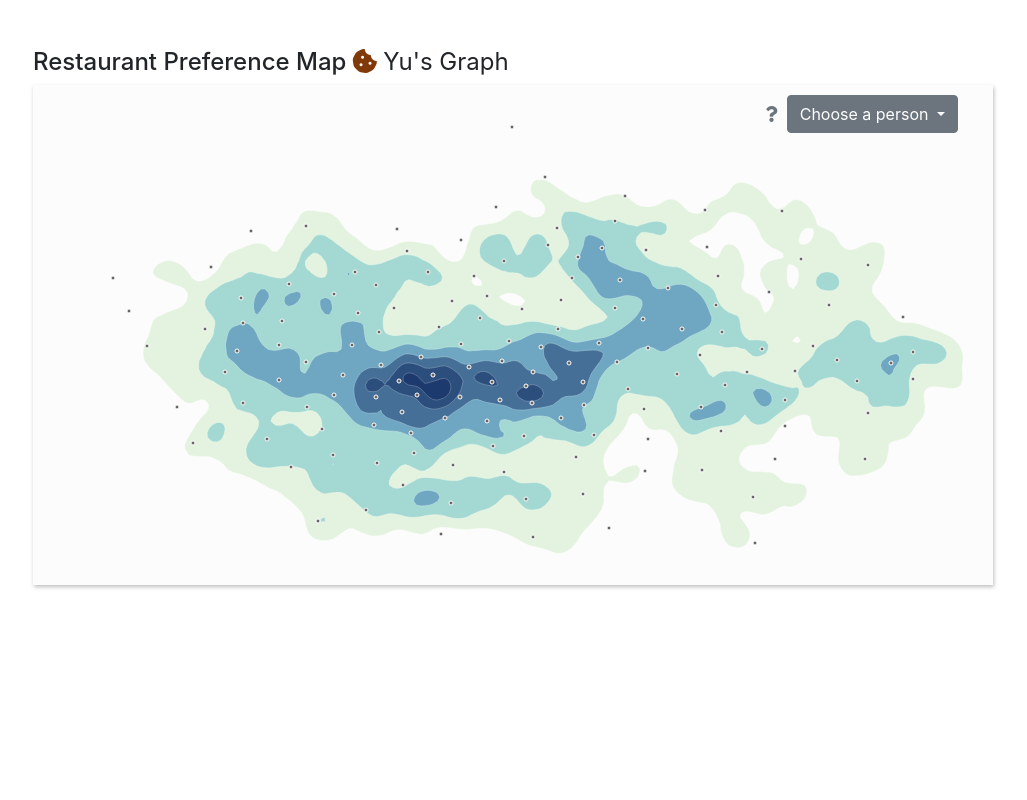
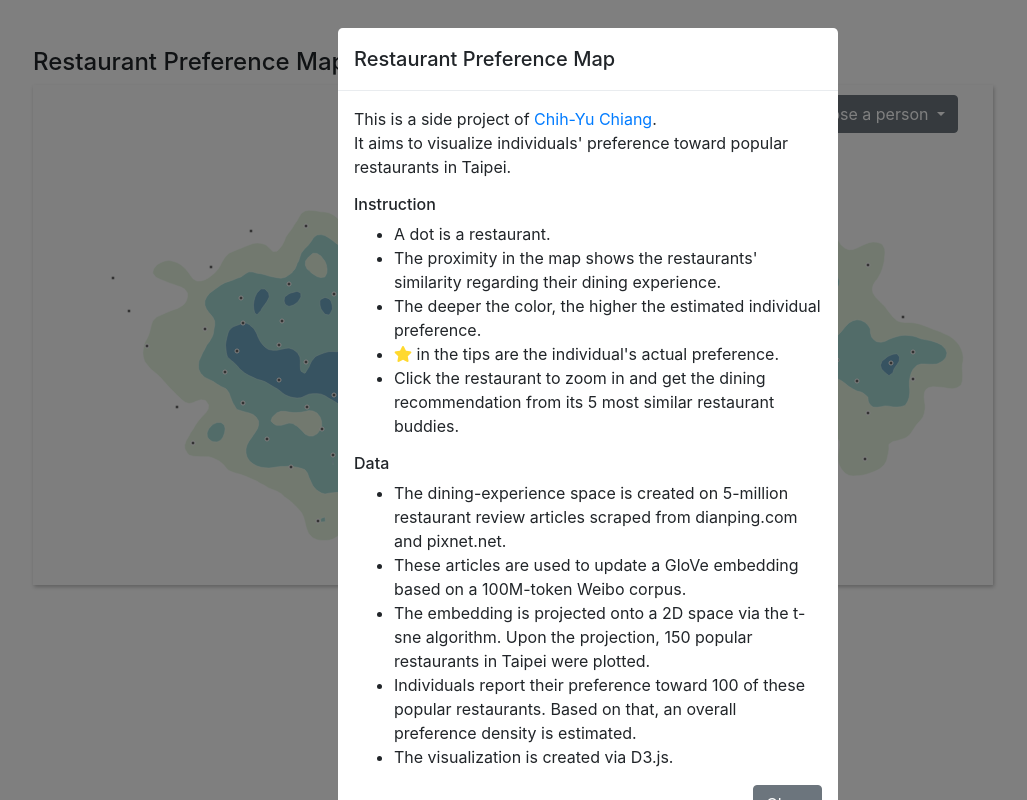
Before and after one commit to ChihYuChiang/restaurant-review-CN, a website: page bin/5_plot/index.html in a window 1280 px wide. Shown: the whole page, without its empty margins (52-1079 px from the left). Drawn offline with nearby package versions, Linux system fonts and the light colour scheme.

Commit message:
Add: instruction

```diff
--- a/bin/5_plot/index.html
+++ b/bin/5_plot/index.html
@@ -12,10 +12,30 @@
         <div class="modal-dialog modal-dialog-centered" role="document">
             <div class="modal-content">
                 <div class="modal-header">
-                    <h5 class="modal-title">Instruction - Restaurant Preference Map</h5>
+                    <h5 class="modal-title">Restaurant Preference Map</h5>
                 </div>
                 <div class="modal-body">
-                    ...
+                    <p>
+                        This is a side project of <a href="mailto:chihyuchiang@uchicago.edu">Chih-Yu Chiang</a>.<br>
+                        It aims to visualize individuals' preference toward popular restaurants in Taipei.
+                    </p>
+                    <h6>Instruction</h6>
+                    <ul>
+                        <li>A dot is a restaurant.</li>
+                        <li>The proximity in the map shows the restaurants' similarity regarding their dining experience.</li>
+                        <li>The deeper the color, the higher the estimated individual preference.</li>
+                        <li><i class="fas fa-star icon-star"></i> in the tips are the individual's actual preference.</li>
+                        <li>Click the restaurant to zoom in and get the dining recommendation from its 5 most similar restaurant buddies.</li>
+                    </ul>
+                    <h6>Data</h6>
+                    <ul>
+                        <li>The dining-experience space is created on 5-million restaurant review articles scraped from dianping.com and
+                            pixnet.net.</li>
+                        <li>These articles are used to update a GloVe embedding based on a 100M-token Weibo corpus.</li>
+                        <li>The embedding is projected onto a 2D space via the t-sne algorithm. Upon the projection, 150 popular restaurants in Taipei were plotted.</li>
+                        <li>Individuals report their preference toward 100 of these popular restaurants. Based on that, an overall preference density is estimated.</li>
+                        <li>The visualization is created via D3.js.</li>
+                    </ul>
                     <div class="d-flex justify-content-end">
                         <button type="button" class="btn btn-secondary" data-dismiss="modal">Close</button>
                     </div>
--- a/bin/5_plot/script.js
+++ b/bin/5_plot/script.js
@@ -277,3 +277,11 @@ d3.select("#target-jian")
   .on("click", () => {plot("jian");});
 d3.select("#target-xin")
   .on("click", () => {plot("xin");});
+
+
+//--Open instruction by default
+$('document').ready(() => {
+  setTimeout(() => {
+    $('#info').modal('show');
+  }, 1500);
+})
```
